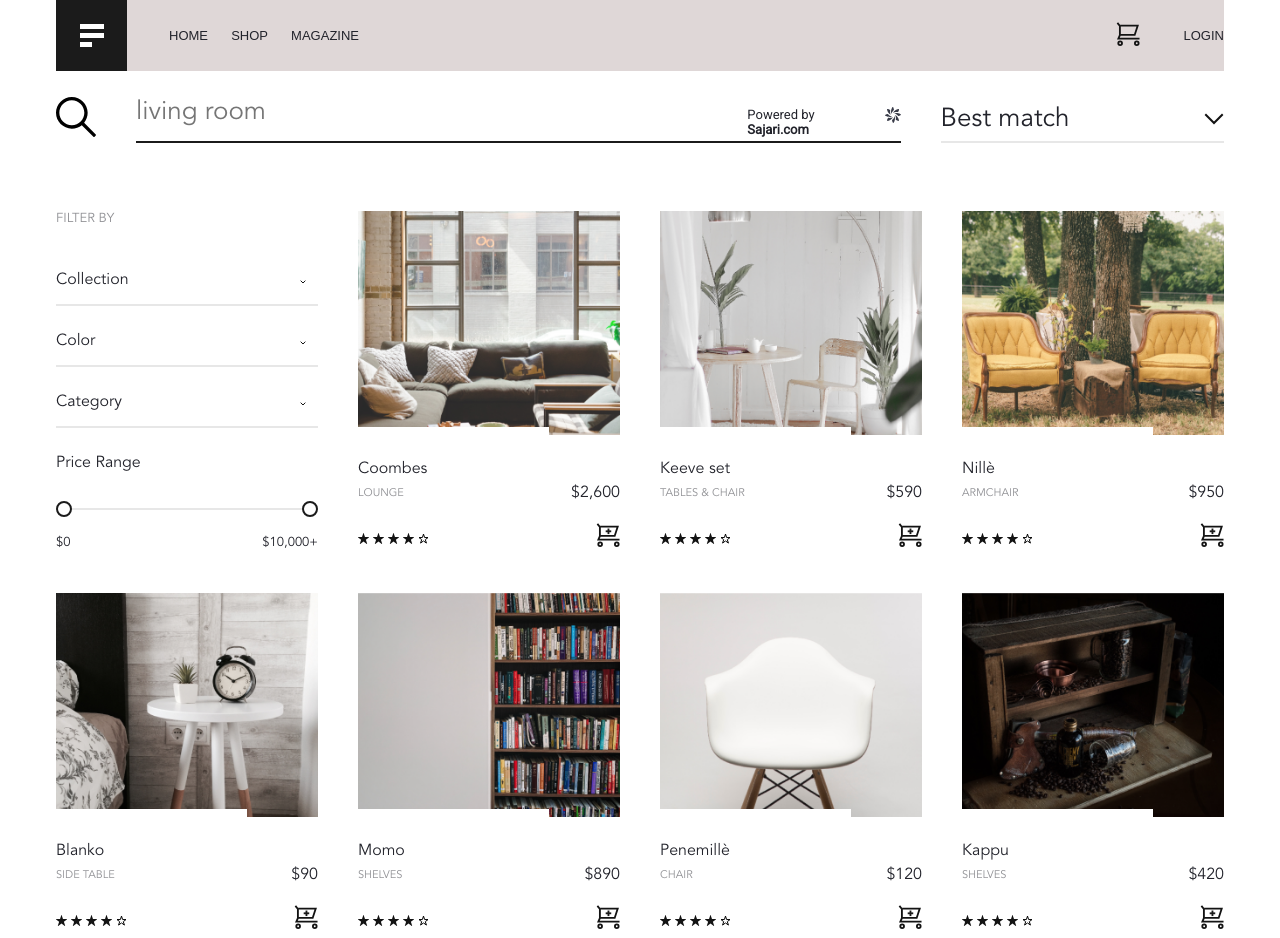
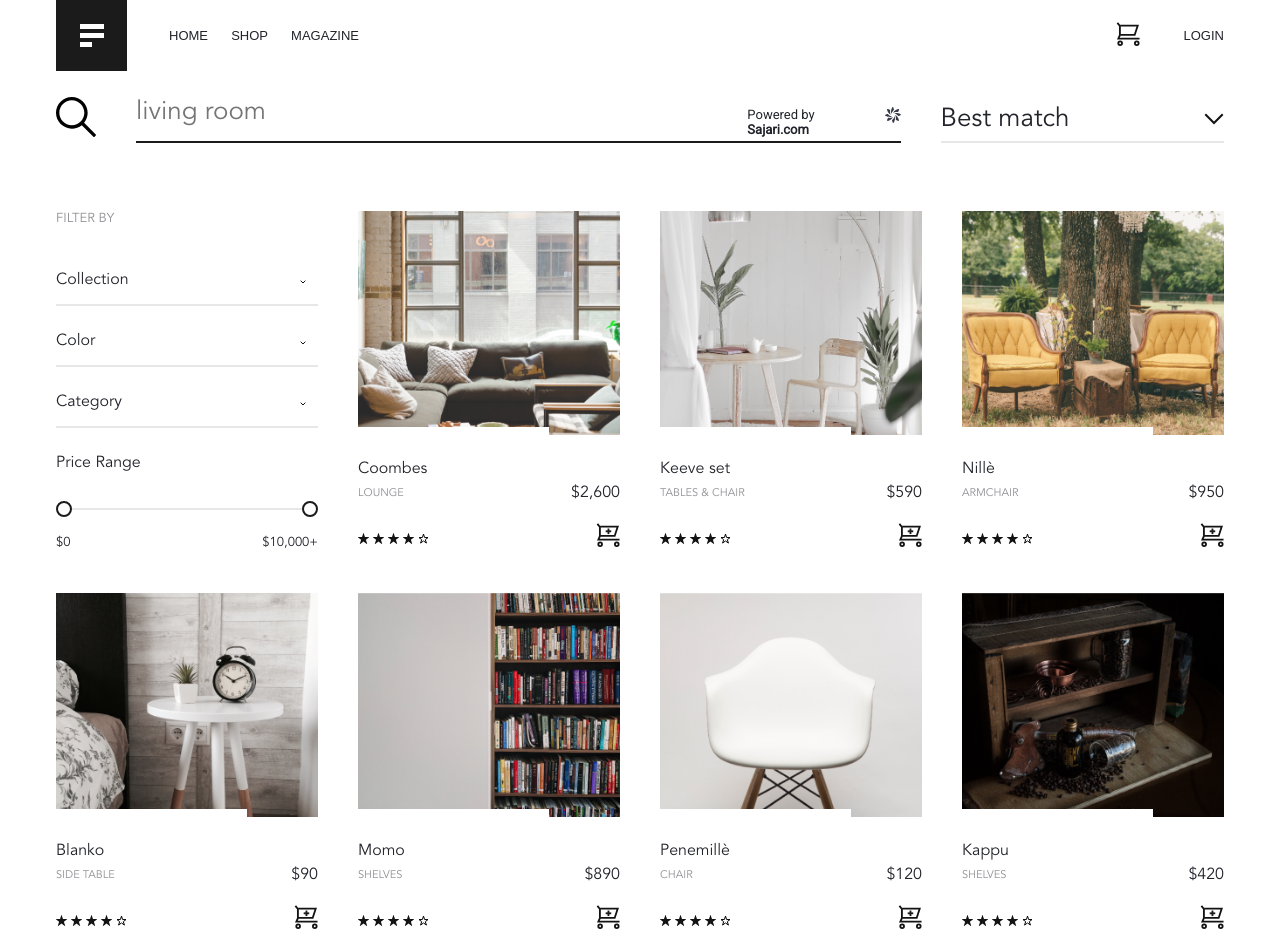
Before and after one commit to pranavanrao/e-commerce-static-website, a plain HTML site: page minimalistic-ecommerce-site-vane-jung/website/index.html in a window 1280 px wide. Shown: the top 938 px of the page. Drawn offline with nearby package versions, Linux system fonts and the light colour scheme; files whose address does not match are found by name.

Commit message:
Add files via upload

```diff
--- a/minimalistic-ecommerce-site-vane-jung/website/layout/_header.scss
+++ b/minimalistic-ecommerce-site-vane-jung/website/layout/_header.scss
@@ -1,7 +1,7 @@
 .header {
     width: 100%;
     height: 7.1rem;
-    background-color: $test-color;
+    // background-color: $test-color;
 
     display: flex;
     justify-content: space-between;
```
Also changed, not shown: minimalistic-ecommerce-site-vane-jung/website/style.css, 1 other file.
